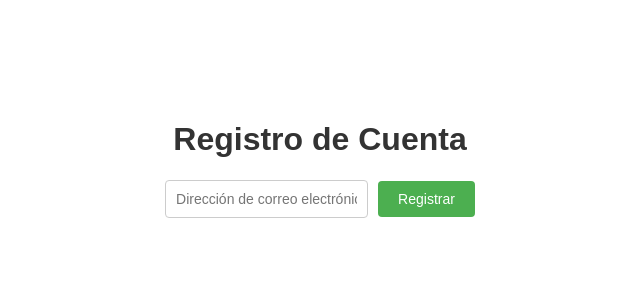
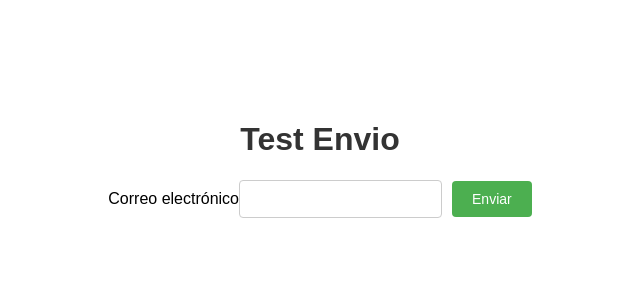
Before and after one commit to administratorkey/xestioncv, a React (Create React App) app in the folder frontend/: page / in a window 1280 px wide. Shown: the top 300 px of the page, without its empty margins (320-960 px from the left). Built offline with nearby package versions, Linux system fonts and the light colour scheme.

Commit message:
Test de Envio Ok

```diff
--- a/frontend/src/App.js
+++ b/frontend/src/App.js
@@ -1,54 +1,55 @@
 import React, { useState } from 'react';
 import './components/styles.css';
 
-// Definición del componente App
 function App() {
   const [email, setEmail] = useState('');
 
-  // Lista de correos electrónicos registrados (solo como ejemplo)
-  const correosRegistrados = ['example1@example.com', 'example2@example.com'];
+  const handleSubmit = (event) => {
+    event.preventDefault();
 
-  // Función para solicitar registro de cuenta
-  const solicitarRegistro = () => {
-    // Verificar si el correo electrónico ya está registrado
-    if (existeCuenta(email)) {
-      alert('Ya existe una cuenta con este correo electrónico. Por favor, inicia sesión.');
-    } else {
-      // Guardar el solicitante en la base de datos o tomar las acciones necesarias
-      guardarSolicitante();
+    const data = {
+      address: email
+    };
 
-      alert('Se ha registrado la cuenta con éxito. ¡Bienvenido!');
-    }
+    fetch('http://localhost:8000/email/', {
+      method: 'POST',
+      headers: {
+        'Content-Type': 'application/json'
+      },
+      body: JSON.stringify(data)
+    })
+    .then(response => {
+      if (response.ok) {
+        console.log('El correo electrónico se envió correctamente.');
+        setEmail('');
+      } else {
+        console.log('Hubo un error al enviar el correo electrónico.');
+      }
+    })
+    .catch(error => {
+      console.error('Error:', error);
+      console.log('Hubo un error al enviar el correo electrónico.');
+    });
   };
 
-  // Función para verificar si la cuenta ya existe en la base de datos
-  const existeCuenta = (email) => {
-    // Verificar si el correo electrónico ya está en la lista de correos electrónicos registrados
-    return correosRegistrados.includes(email);
-  };
-
-  // Función para guardar el solicitante en la base de datos
-  const guardarSolicitante = () => {
-    // Lógica para guardar el solicitante en la base de datos
-    // Puedes implementar aquí tu lógica de almacenamiento de datos
-  };
-
-  const handleEmailChange = (e) => {
-    setEmail(e.target.value);
+  const handleEmailChange = (event) => {
+    setEmail(event.target.value);
   };
 
   return (
     <div>
-      <h1>Registro de Cuenta</h1>
-      <form>
+      <h1>Test Envio</h1>
+      <form onSubmit={handleSubmit}>
+        <label htmlFor="email">Correo electrónico</label>
         <input
           type="email"
-          placeholder="Dirección de correo electrónico"
+          id="email"
+          name="email"
           value={email}
           onChange={handleEmailChange}
           required
         />
-        <button type="button" onClick={solicitarRegistro}>Registrar</button>
+        <button type="submit">Enviar</button>
       </form>
     </div>
   );
```
Also changed, not shown: 1 other file (tests, documents, lock files or other folders).
